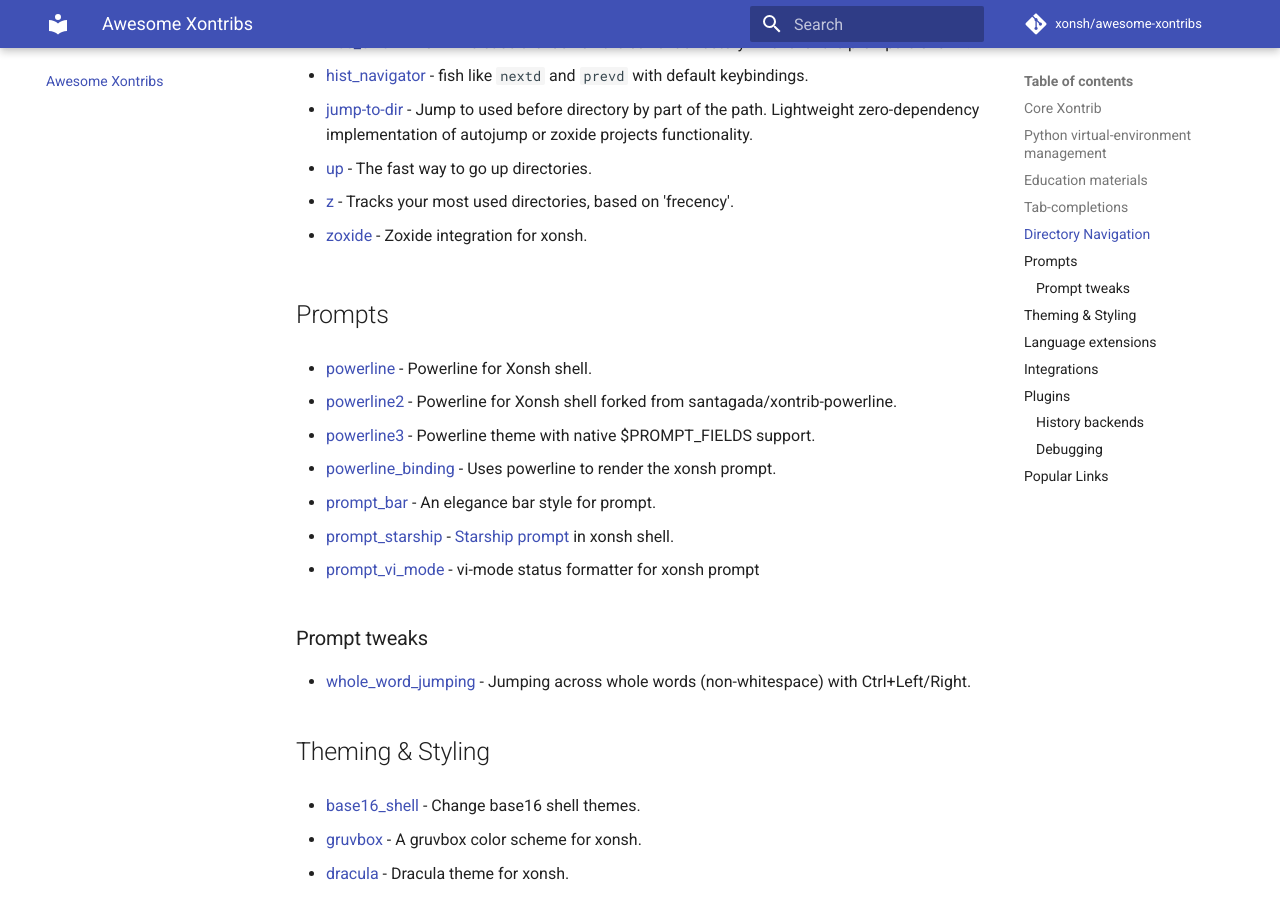
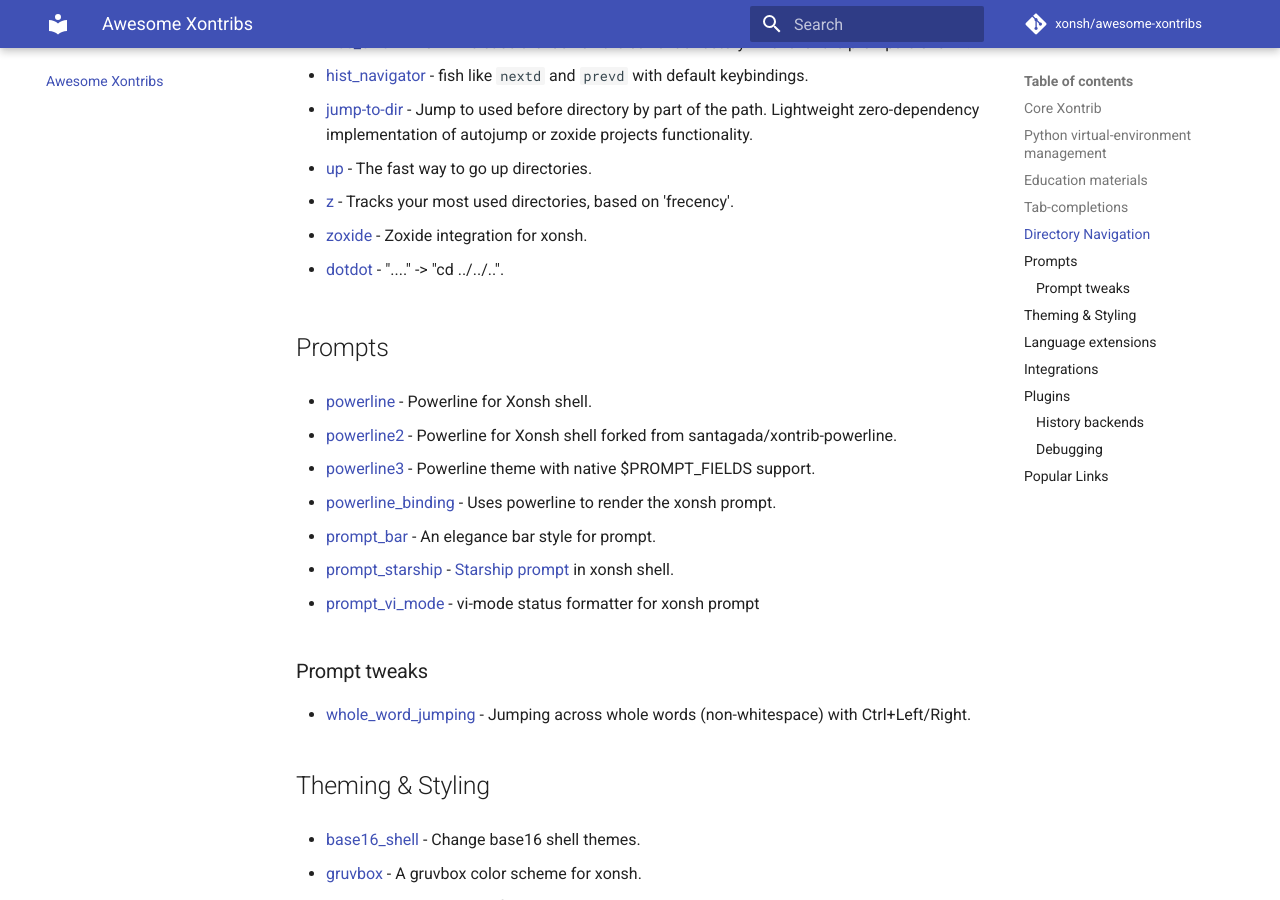
Before and after one commit to xonsh/awesome-xontribs, an MkDocs documentation site: the page built from docs/README.md, in a window 1280 px wide and 900 px high, scrolled down 2200 px. Built offline with MkDocs 1.6.1 and Material for MkDocs 9.7.7, drawn with Linux system fonts in a browser that asks for light colours; comment, search, counter and statistics services are not loaded.

Commit message:
Add xontrib-dotdot (#29)

```diff
--- a/docs/README.md
+++ b/docs/README.md
@@ -89,6 +89,8 @@
 - [z](https://github.com/AstraLuma/xontrib-z) - Tracks your most used directories, based on 'frecency'.
 
 - [zoxide](https://github.com/dyuri/xontrib-zoxide) - Zoxide integration for xonsh.
+
+- [dotdot](https://github.com/yggdr/xontrib-dotdot) - "...." -> "cd ../../..".
 
 ## Prompts
 
```
